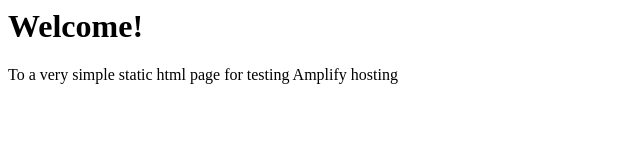
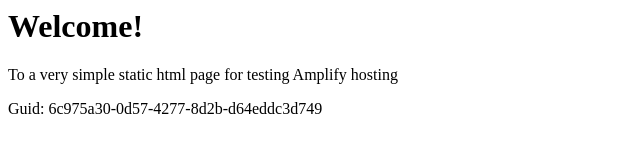
Before and after one commit to aws-aemilia-nrt/Github-PR-Commit-Integration-Test-DoNotTouch-Gith-P5X5MO5I-v1-preprod-ap-northeast-1, a website: page src/index.html in a window 1280 px wide. Shown: the whole page, without its empty margins (0-640 px from the left). Drawn offline with Linux system fonts and the light colour scheme.

Commit message:
commit from integ tests

```diff
--- a/src/index.html
+++ b/src/index.html
@@ -1,3 +1,5 @@
+
+
 <html lang="en">
 
 <head>
@@ -10,6 +12,6 @@
 <body>
     <h1>Welcome!</h1>
     <p>To a very simple static html page for testing Amplify hosting</p>
-</body>
+    <p>Guid: 6c975a30-0d57-4277-8d2b-d64eddc3d749</p></body>
 
 </html>
```
